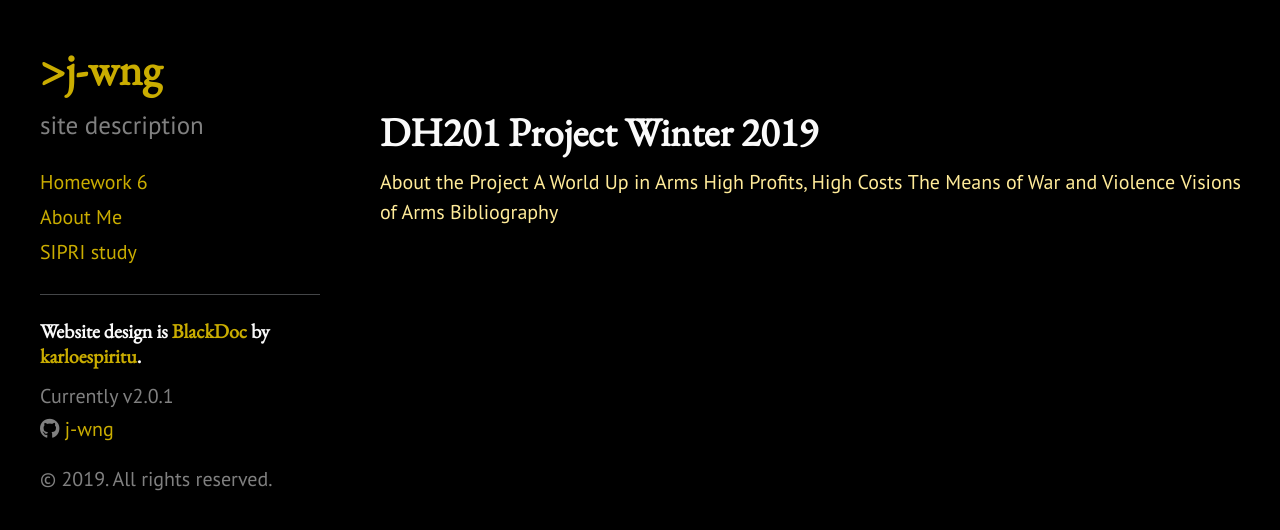
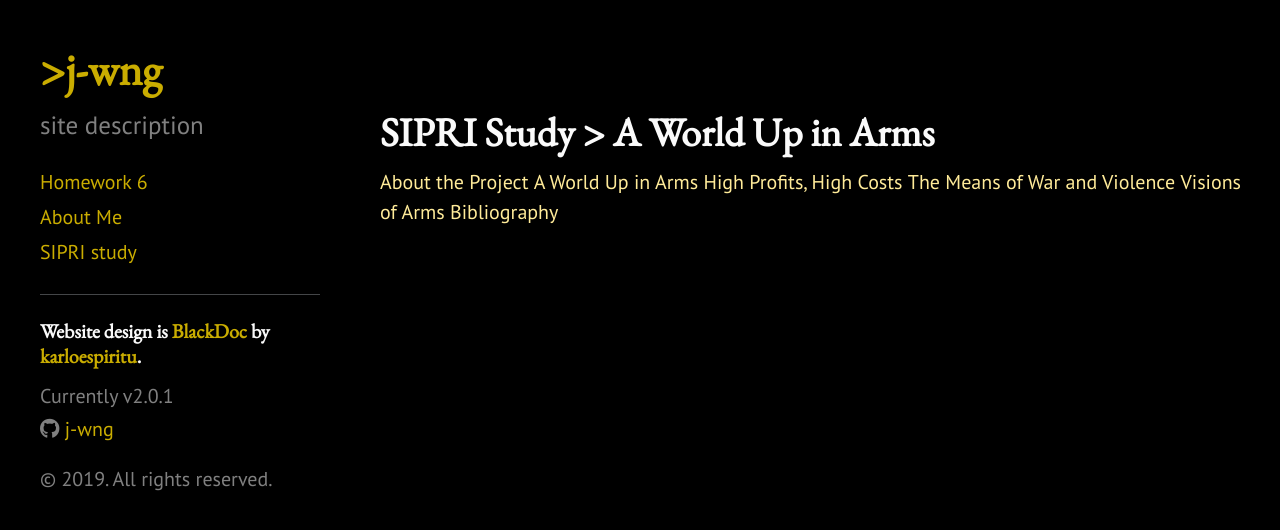
Before and after one commit to j-wng/j-wng.github.io, a Jekyll site: the page built from worldinarms.html, in a window 1280 px wide. Shown: the top 530 px of the page. Built offline with Jekyll 4.4.1, drawn with Linux system fonts in a browser that asks for light colours; nearby versions of some CDN libraries.

Commit message:
Update worldinarms.html

```diff
--- a/worldinarms.html
+++ b/worldinarms.html
@@ -1,10 +1,9 @@
 ---
 layout: default
-title: SIPRI study > About Project
 ---
 <head>
 
-<h1>DH201 Project Winter 2019</h1>
+<h1>SIPRI Study > A World Up in Arms</h1>
 
 </head>
 
```
